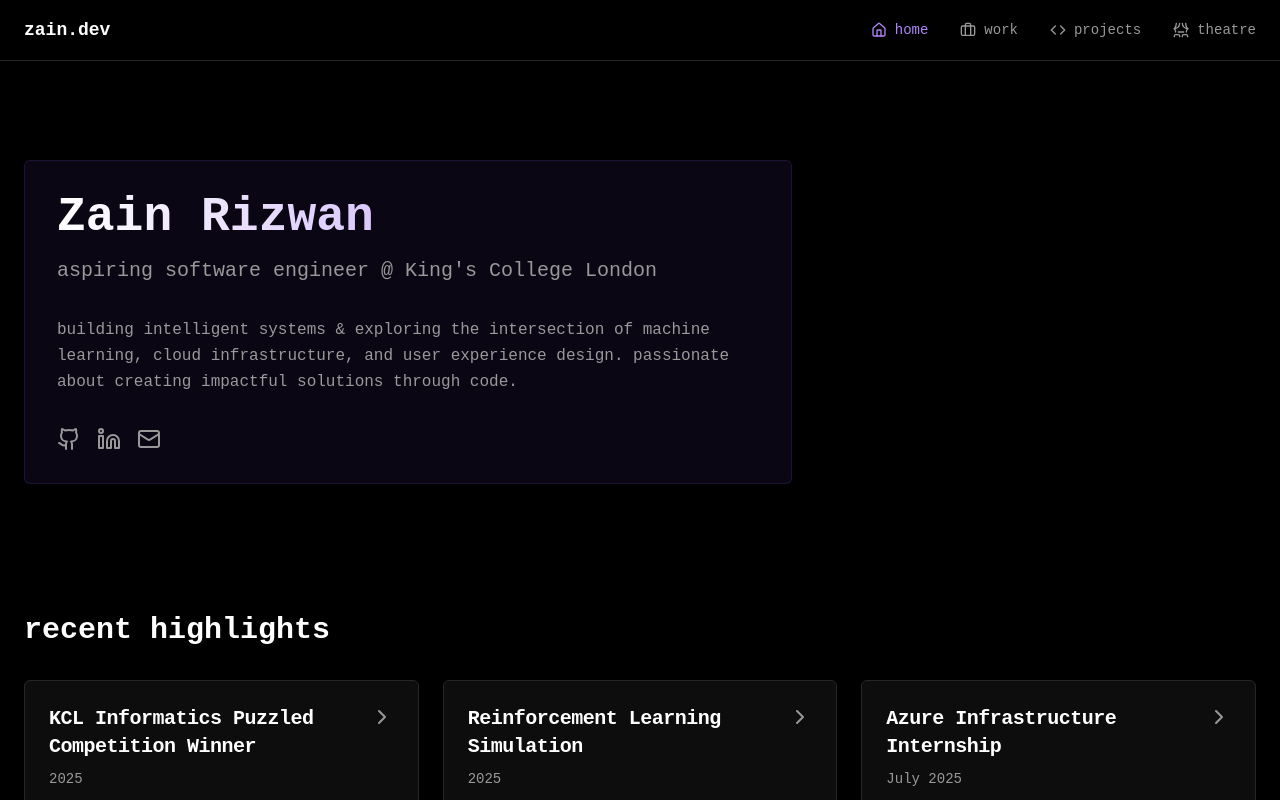
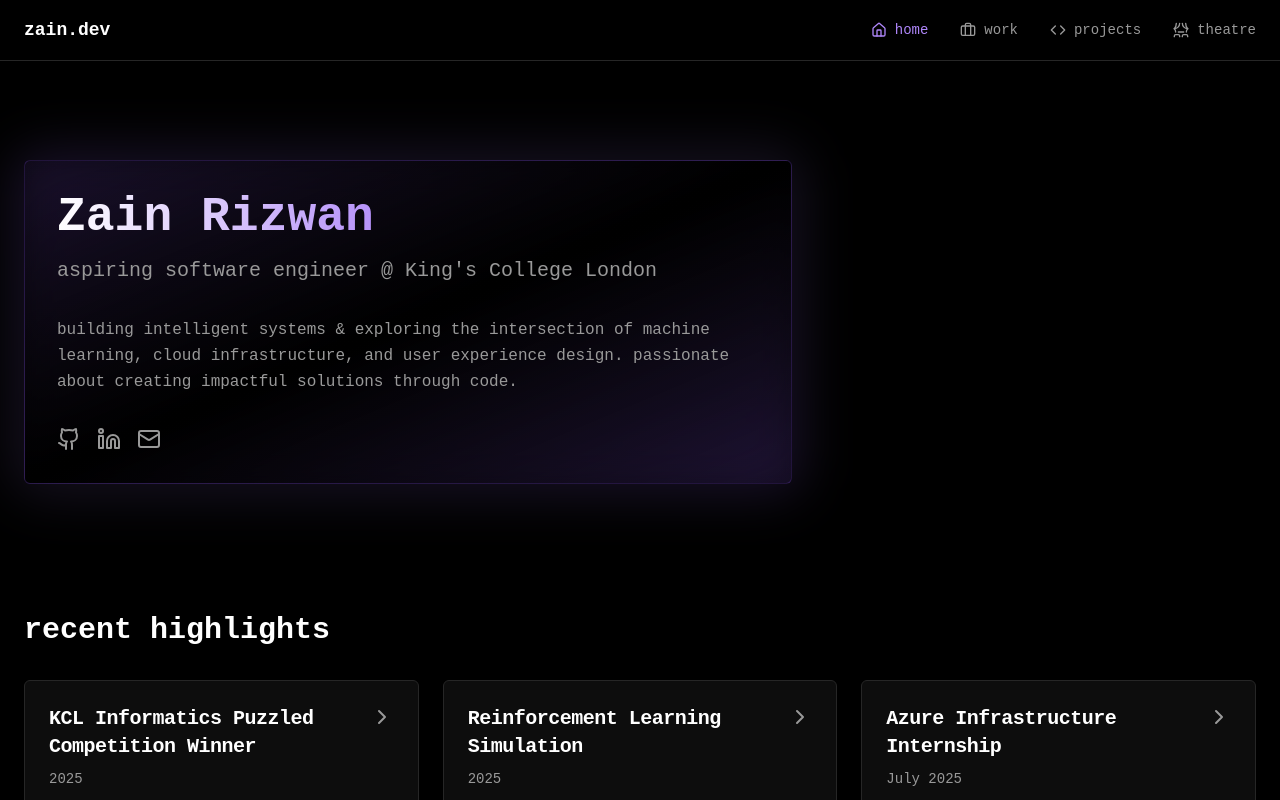
Before and after one commit to iamzainrizwan/zain-codes-the-stage, a React (Vite) app: page / in a window 1280 px wide. Shown: the top 800 px of the page. Built offline with nearby package versions, Linux system fonts and the light colour scheme; the HTML template or start-up script is replaced by a standard one.

Commit message:
Refactor hero background

```diff
--- a/src/pages/Home.tsx
+++ b/src/pages/Home.tsx
@@ -39,8 +39,13 @@ const Home = () => {
       <div className="container mx-auto px-6">
         {/* Hero Section */}
         <section className="py-20 animate-fade-in">
-          <div className="max-w-3xl bg-primary/10 border border-primary/20 rounded-lg p-8">
-            <h1 className="text-5xl font-bold mb-4 bg-gradient-to-r from-foreground to-accent bg-clip-text text-transparent">
+          <div className="max-w-3xl relative">
+            {/* Animated gradient background */}
+            <div className="absolute inset-0 bg-gradient-to-br from-primary/20 via-accent/10 to-primary/20 rounded-lg blur-xl animate-glow"></div>
+
+            {/* Content container */}
+            <div className="relative bg-gradient-to-br from-primary/5 via-background to-primary/10 border border-primary/30 rounded-lg p-8 backdrop-blur-sm">
+              <h1 className="text-5xl font-bold mb-4 bg-gradient-to-r from-foreground via-accent to-foreground bg-clip-text text-transparent">
                 Zain Rizwan
               </h1>
               <p className="text-xl text-muted-foreground mb-8">
@@ -74,6 +79,7 @@ const Home = () => {
               >
                 <Mail size={24} />
               </a>
+            </div>
           </div>
         </div>
         </section>
```
Lines whose indentation alone changed are shown as unchanged.
